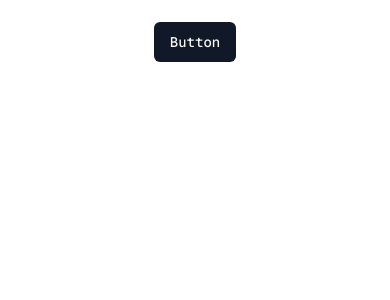
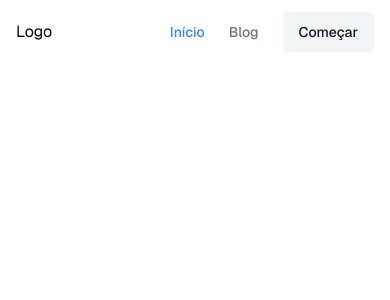
Before and after one commit to hnascx/nextjs-lp-and-blog, a Next.js app: page / in a window 390 px wide. Shown: the top 300 px of the page. Built offline with nearby package versions, Linux system fonts and the light colour scheme.

Commit message:
feat: Create header component

```diff
--- a/next.config.ts
+++ b/next.config.ts
@@ -3,6 +3,7 @@
 const nextConfig: NextConfig = {
   /* config options here */
   reactStrictMode: true,
+  devIndicators: false,
 };
 
 export default nextConfig;
--- /dev/null
+++ b/src/components/header/header.tsx
@@ -0,0 +1,34 @@
+import Link from "next/link"
+import { Button } from "../ui/button"
+import { useRouter } from "next/router"
+import { cn } from "@/lib/utils"
+
+export const Header = () => {
+  const router = useRouter()
+  const isHomepage = router.pathname === '/'
+  const isBlogPage = router.pathname.startsWith('/blog')
+
+  return (
+    <header className="fixed top-0 z-50 w-full border-b border-white/10 bg-white/10 bg-background/95 backdrop-blur supports-[backdrop-filter]:bg-background/60">
+      <div className="mx-auto max-w-7xl px-4 sm:px-6 lg:px-8">
+        <div className="flex h-16 items-center justify-between">
+          <Link href="/">
+            Logo
+          </Link>
+
+          <nav className="flex items-center gap-6">
+            <Link href="/" className={cn("text-sm font-medium transition-colors hover:text-blue-500", isHomepage ? 'text-blue-500' : 'text-muted-foreground')}
+            >
+              Início
+            </Link>
+            <Link href="/blog" className={cn("text-sm font-medium transition-colors hover:text-blue-500", isBlogPage ? 'text-blue-500' : 'text-muted-foreground')}
+            >
+              Blog
+            </Link>
+            <Button variant="secondary">Começar</Button>
+          </nav>
+        </div>
+      </div>
+    </header>
+  )
+}
--- /dev/null
+++ b/src/components/header/index.ts
@@ -0,0 +1 @@
+export * from './header'
--- a/src/pages/about/index.tsx
+++ /dev/null
@@ -1,9 +0,0 @@
-export default function AboutPage() {
-  return (
-    <div>
-      <h2>
-        About page
-      </h2>
-    </div>
-  )
-}
--- a/src/pages/blog/index.tsx
+++ /dev/null
@@ -1,9 +0,0 @@
-export default function BlogPage() {
-  return (
-    <div>
-      <h2>
-        Blog page
-      </h2>
-    </div>
-  )
-}
--- a/src/pages/blog/posts/[...slug].tsx
+++ /dev/null
@@ -1,17 +0,0 @@
-import { useRouter } from "next/router"
-
-export default function PostsPage() {
-  const router = useRouter()
-
-  const segments = router.query.slug as string[]
-
-  console.log(router.query.slug)
-
-  return (
-    <div>
-      <h2>
-        Post: {segments?.join('/')}
-      </h2>
-    </div>
-  )
-}
--- a/src/pages/blog/posts/index.tsx
+++ /dev/null
@@ -1,9 +0,0 @@
-export default function PostsPage() {
-  return (
-    <div>
-      <h2>
-        Posts page
-      </h2>
-    </div>
-  )
-}
--- a/src/pages/index.tsx
+++ b/src/pages/index.tsx
@@ -1,4 +1,4 @@
-import { Button } from "@/components/ui/button";
+import { Header } from "@/components/header";
 import { Geist, Geist_Mono } from "next/font/google";
 
 const geistSans = Geist({
@@ -14,9 +14,9 @@
 export default function Home() {
   return (
     <div
-      className={`${geistSans.className} ${geistMono.className} grid grid-rows-[20px_1fr_20px] items-center justify-items-center min-h-screen p-8 pb-20 gap-16 sm:p-20 font-[family-name:var(--font-geist-sans)]`}
+      className={`${geistSans.variable} ${geistMono.variable} grid grid-rows-[20px_1fr_20px] items-center justify-items-center min-h-screen p-8 pb-20 gap-16 sm:p-20 font-[family-name:var(--font-geist-sans)]`}
     >
-      <Button>Button</Button>
+      <Header />
     </div>
   );
 }
--- a/tailwind.config.ts
+++ b/tailwind.config.ts
@@ -58,5 +58,6 @@
   		}
   	}
   },
+  // eslint-disable-next-line @typescript-eslint/no-require-imports
   plugins: [require("tailwindcss-animate")],
 } satisfies Config
```
Also changed, not shown: public/logo.svg (added).
